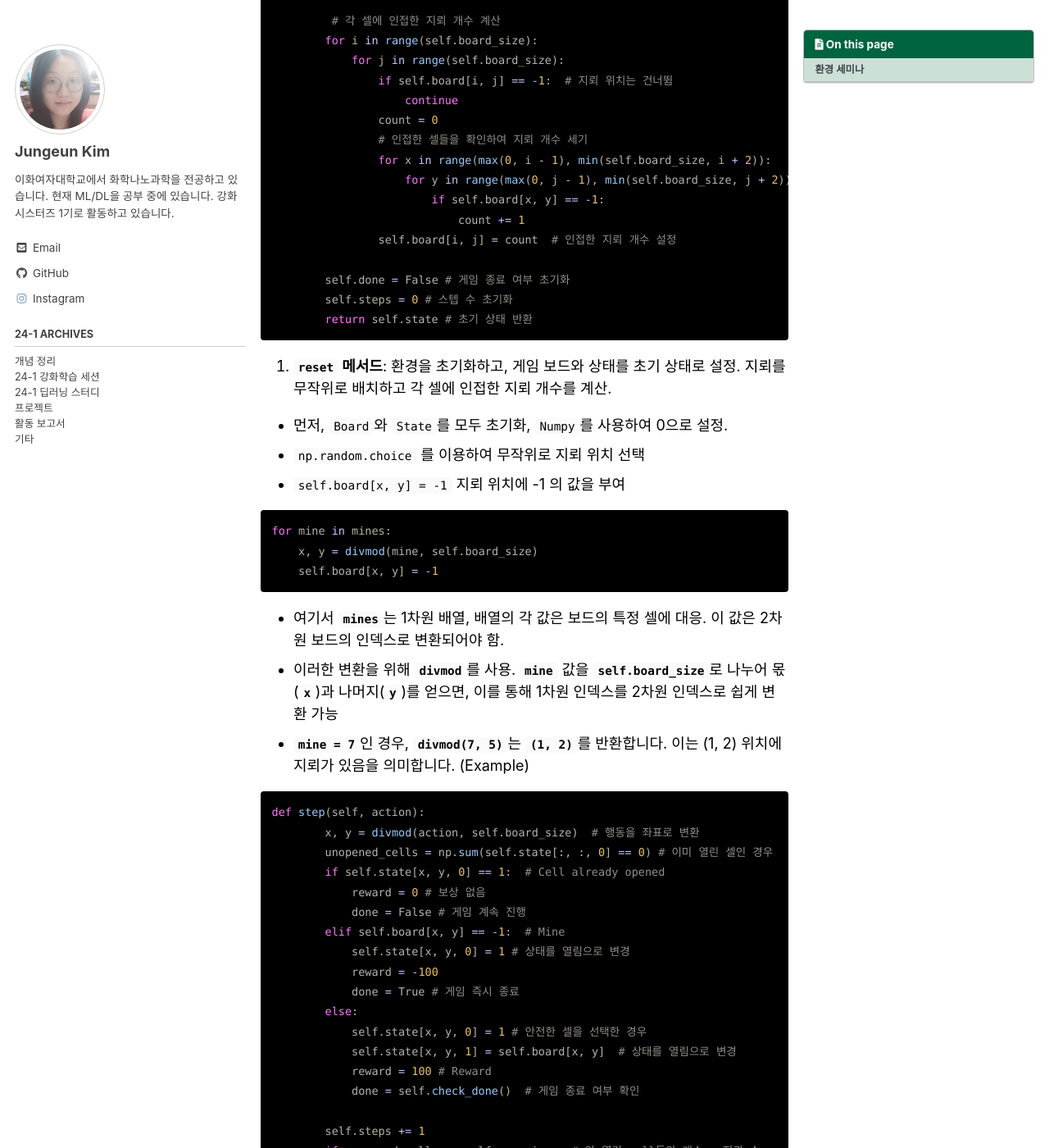
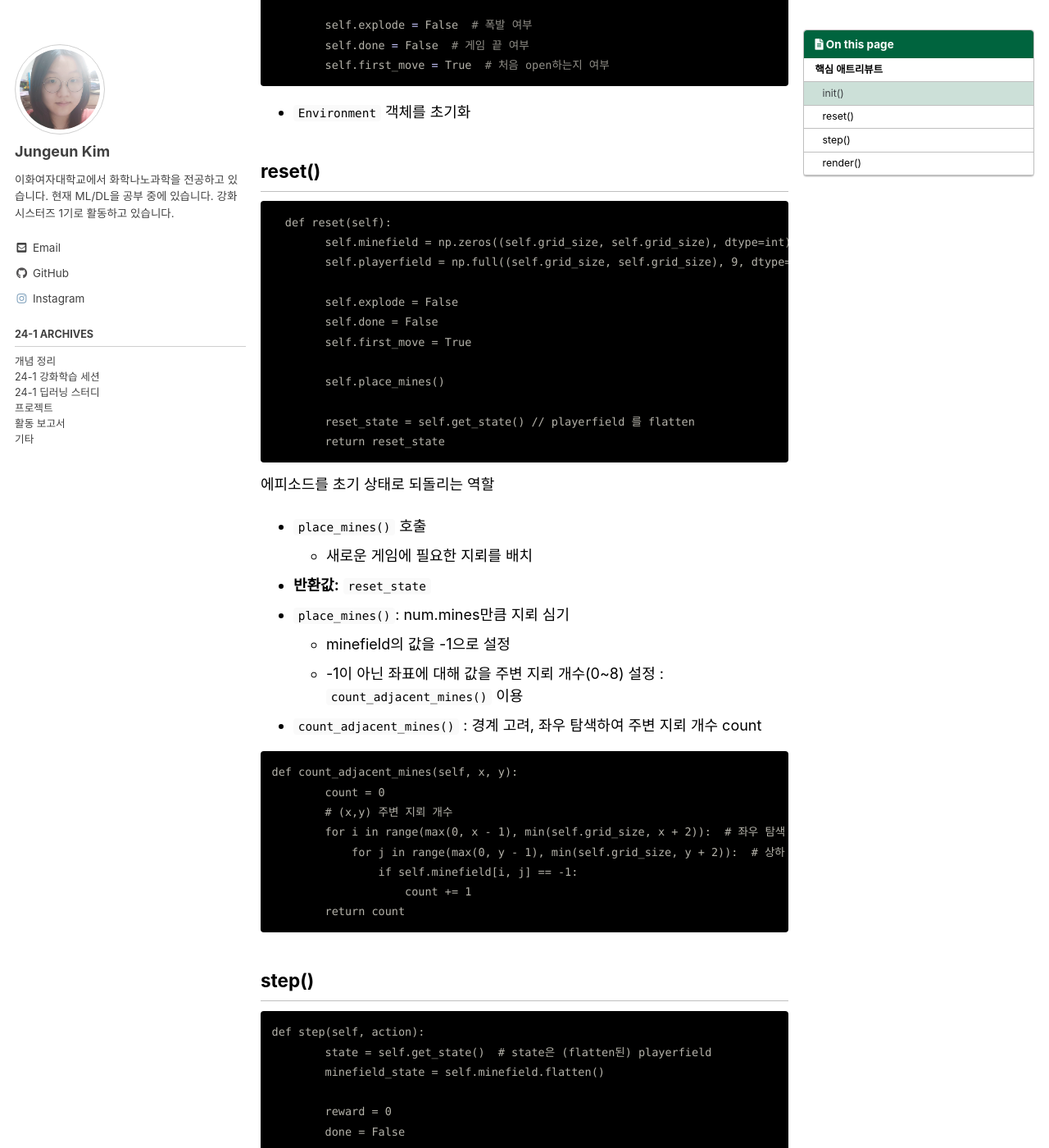
Before and after one commit to sy-mwish/kanghwasisters.github.io, a Jekyll site: the page built from _posts/2024-06-24-EnvSeminar04.md, in a window 1280 px wide and 1400 px high, scrolled down 1309 px. Shown: the whole window at 82% size. Built offline with Jekyll 4.4.1, drawn with Linux system fonts in a browser that asks for light colours; cached includes are drawn as plain includes; comment, search, counter and statistics services are not loaded; some of the changed text lies outside the part shown.

Commit message:
24-1 마지막 md

````diff
--- a/_posts/2024-06-24-EnvSeminar04.md
+++ b/_posts/2024-06-24-EnvSeminar04.md
@@ -12,101 +12,289 @@ author: Jungeun Kim
 date: 2024-06-24
 ---
 
-# 환경 세미나
+# 핵심 애트리뷰트
+
+- `self.minefield` : 지뢰 찾기 게임 상황이 저장된 애트리뷰트(정답지)
+
+    0: 지뢰 없음 / 1: 지뢰 있음
+
+    - **type:** np.array
+    - **구조:** grid_size x grid_size 크기의 2D NumPy 배열
+- `self.playerfield` : 플레이어가 보는 지뢰밭 상태
+
+    -1(hiddenmine), 0, 1, 2, 3, 4, 5, 6, 7, 8, 9(hidden)
+
+    - **type:** np.array
+    - **구조:** grid_size x grid_size 크기의 2D NumPy 배열
+    - **초기값:** 모든 셀이 9
+- `self.explode`: 플레이어가 지뢰를 밟았는지 여부
+
+    **타입**: `bool`
+
+- `self.done`: 게임이 끝났는지 여부
+
+    **타입**: `bool`
+
+- `self.first_move`: 현재 움직임이 첫 번째 움직임인지 여부
+
+    **타입**: `bool`
+
+    처음 open하는 타일은 safe: 지뢰가 아닌 타일 중 무작위 선택
+
+
+## init()
 
 ```python
-def __init__(self, board_size=9, num_mines=10):
-        super(MinesweeperEnv, self).__init__()
+class Environment:
+    def __init__(self):
+        self.grid_size = 9
+        self.num_mines = 10
 
-        self.board_size = board_size
-        self.num_mines = num_mines
+        # 실제 정답 minefield 초기화
+        self.minefield = np.zeros((self.grid_size, self.grid_size), dtype=int)
+        # 실제 화면 playerfield hidden 상태(9)로 초기화
+        self.playerfield = np.full((self.grid_size, self.grid_size), 9, dtype=int)
 
-        self.action_space = spaces.Discrete(board_size * board_size)
-        self.observation_space = spaces.Box(low=0, high=2, shape=(board_size, board_size, 2), dtype=int)
+        self.state_size = self.minefield.size # (81 반환됨)
 
-        self.reset()
+        self.explode = False  # 폭발 여부
+        self.done = False  # 게임 끝 여부
+        self.first_move = True  # 처음 open하는지 여부
 ```
 
-1. **`__init__` 메서드**: 환경 초기 설정을 담당. 보드 크기, 지뢰 개수, 행동 공간, 관측 공간을 정의.
+- `Environment` 객체를 초기화
 
-( board_size는 9x9의 공간, 지뢰 개수는 10개)
+## reset()
 
-`action_space`는 `gym`  을 활용하여 `spaces.Discrete` 로 구현, 행동 공간 정의 (보드 크기 * 보드 크기 개수만큼의 행동)
+```
+  def reset(self):
+        self.minefield = np.zeros((self.grid_size, self.grid_size), dtype=int)
+        self.playerfield = np.full((self.grid_size, self.grid_size), 9, dtype=int)
 
-`observation_space`는 `gym`을 활용하여 `spaces.Box`로 구현, 관측 공간 정의 (보드 크기, 보드 크기, 2) 크기의 박스, 값은 0에서 2까지(`shape`을 보면 이는 3차원 배열)
+        self.explode = False
+        self.done = False
+        self.first_move = True
 
-- 관측 공간은 **`spaces.Box(low=0, high=2, shape=(board_size, board_size, 2), dtype=np.int64)`**로 정의되어 있음. 이는 보드의 각 셀이 두 개의 값(열렸는지 여부와 인접한 지뢰의 수)으로 구성된 상태를 가집니다.
-- **`low=0`**과 **`high=2`**는 관측 공간의 각 값이 가질 수 있는 최소값과 최대값을 정의. 여기서 **`high=2`**는 각 값이 0, 1, 2 중 하나가 될 수 있음을 의미. 이는 상태가 두 개의 값으로 구성되어 있기 때문에 필요함
-    - 첫 번째 값은 셀이 열렸는지(0 또는 1).
-    - 두 번째 값은 인접한 지뢰의 수(0에서 8까지, 하지만 최대값을 2로 제한하여 간단하게 표현)
+        self.place_mines()
 
-```python
-def reset(self):
-        self.board = np.zeros((self.board_size, self.board_size), dtype=int)
-        self.state = np.zeros((self.board_size, self.board_size, 2), dtype=int)
-
-        # 지뢰 놓기
-        mines = np.random.choice(self.board_size * self.board_size, self.num_mines, replace=False)
-        for mine in mines:
-            x, y = divmod(mine, self.board_size)
-            self.board[x, y] = -1
-
-         # 각 셀에 인접한 지뢰 개수 계산
-        for i in range(self.board_size):
-            for j in range(self.board_size):
-                if self.board[i, j] == -1:  # 지뢰 위치는 건너뜀
-                    continue
-                count = 0
-                # 인접한 셀들을 확인하여 지뢰 개수 세기
-                for x in range(max(0, i - 1), min(self.board_size, i + 2)):
-                    for y in range(max(0, j - 1), min(self.board_size, j + 2)):
-                        if self.board[x, y] == -1:
-                            count += 1
-                self.board[i, j] = count  # 인접한 지뢰 개수 설정
-
-        self.done = False # 게임 종료 여부 초기화
-        self.steps = 0 # 스텝 수 초기화
-        return self.state # 초기 상태 반환
+        reset_state = self.get_state() // playerfield 를 flatten
+        return reset_state
 ```
 
-2.  **`reset` 메서드**: 환경을 초기화하고, 게임 보드와 상태를 초기 상태로 설정. 지뢰를 무작위로 배치하고 각 셀에 인접한 지뢰 개수를 계산.
+에피소드를 초기 상태로 되돌리는 역할
 
-- 먼저, `Board`와 `State`를 모두 초기화, `Numpy`를 사용하여 0으로 설정.
-- `np.random.choice` 를 이용하여 무작위로 지뢰 위치 선택
-- `self.board[x, y] = -1`  지뢰 위치에 -1 의 값을 부여
+- `place_mines()` 호출
+    - 새로운 게임에 필요한 지뢰를 배치
+- **반환값:** `reset_state`
+- `place_mines()`: num.mines만큼 지뢰 심기
+    - minefield의 값을 -1으로 설정
+    - -1이 아닌 좌표에 대해 값을 주변 지뢰 개수(0~8) 설정 : `count_adjacent_mines()` 이용
+- `count_adjacent_mines()` : 경계 고려, 좌우 탐색하여 주변 지뢰 개수 count
 
-```python
-for mine in mines:
-    x, y = divmod(mine, self.board_size)
-    self.board[x, y] = -1
+```
+def count_adjacent_mines(self, x, y):
+        count = 0
+        # (x,y) 주변 지뢰 개수
+        for i in range(max(0, x - 1), min(self.grid_size, x + 2)):  # 좌우 탐색 (경계 고려)
+            for j in range(max(0, y - 1), min(self.grid_size, y + 2)):  # 상하 탐색 (경계 고려)
+                if self.minefield[i, j] == -1:
+                    count += 1
+        return count
 ```
 
-- 여기서 **`mines`**는 1차원 배열, 배열의 각 값은 보드의 특정 셀에 대응. 이 값은 2차원 보드의 인덱스로 변환되어야 함.
-- 이러한 변환을 위해 **`divmod`**를 사용. **`mine`** 값을 **`self.board_size`**로 나누어 몫(**`x`**)과 나머지(**`y`**)를 얻으면, 이를 통해 1차원 인덱스를 2차원 인덱스로 쉽게 변환 가능
-- **`mine = 7`**인 경우, **`divmod(7, 5)`**는 **`(1, 2)`**를 반환합니다. 이는 (1, 2) 위치에 지뢰가 있음을 의미합니다. (Example)
+## step()
 
-```python
+```
 def step(self, action):
-        x, y = divmod(action, self.board_size)  # 행동을 좌표로 변환
-        unopened_cells = np.sum(self.state[:, :, 0] == 0) # 이미 열린 셀인 경우
-        if self.state[x, y, 0] == 1:  # Cell already opened
-            reward = 0 # 보상 없음
-            done = False # 게임 계속 진행
-        elif self.board[x, y] == -1:  # Mine
-            self.state[x, y, 0] = 1 # 상태를 열림으로 변경
-            reward = -100
-            done = True # 게임 즉시 종료
-        else:
-            self.state[x, y, 0] = 1 # 안전한 셀을 선택한 경우
-            self.state[x, y, 1] = self.board[x, y]  # 상태를 열림으로 변경
-            reward = 100 # Reward
-            done = self.check_done()  # 게임 종료 여부 확인
+        state = self.get_state()  # state은 (flatten된) playerfield
+        minefield_state = self.minefield.flatten()
 
-        self.steps += 1
-        if unopened_cells == self.num_mines: # 안 열린 cell들의 개수 = 지뢰 수 -> Clear
-            done = True
+        reward = 0
+        done = False
 
-        return self.state, reward, done, {}
+        if state[action] == 9:  # hidden 상태(9) 타일을 열면
+            state[action] = minefield_state[action]  # 타일에 정답 복사
+
+            # 지뢰를 선택하면 done
+            if state[action] == -1:
+                done = True
+                self.explode = True
+                reward = -10
+
+            # 선택한 타일이 0인 경우
+            elif state[action] == 0:
+                x, y = divmod(action, self.grid_size)  # 1차원 인덱스를 2차원 좌표로 변환
+                state = self.auto_reveal_tiles(x, y)  # 주변 타일 열기
+                num_hidden_tiles = np.count_nonzero(state == 9)  # 남은 hidden tile 수
+                if num_hidden_tiles == self.num_mines:  # 지뢰를 제외하고 전부 연 경우
+                    done = True
+                    reward = 100
+                else:
+                    done = False
+                    reward = 10
+
+            # 지뢰가 아닌 숫자(1~8) 타일을 선택한 경우
+            else:
+                num_hidden_tiles = np.count_nonzero(state == 9)  # 남은 hidden tile 수
+                if num_hidden_tiles == self.num_mines:  # 지뢰를 제외하고 전부 연 경우
+                    explode = False
+                    done = True
+                    reward = 100
+                else:
+                    explode = False
+                    done = False
+                    reward = 10
+
+        self.playerfield = state
+        self.playerfield = self.playerfield.reshape(self.grid_size, self.grid_size)
+        self.done = done
+
+        return state, reward, done
+
 ```
 
-3. **`step` 메서드** : 주어진 행동을 수행하고, 그 결과로 상태, 보상, 종료 여부를 반환. 선택한 셀이 이미 열려있는지, 지뢰인지, 안전한지에 따라 보상과 게임 종료 여부를 설정.
+`step` 메소드: 에이전트가 환경에 한 단계(action)를 수행할 때 호출
+
+- 현재 상태, 보상, 종료 여부를 반환합니다.
+
+**주요 동작 방식**
+
+- 현재 상태와 지뢰밭 상태 가져오기→보상, 종료 여부 초기화→선택한 타일이 hidden 상태(9)일 때 반환값 저장 **→** `playerfield` 업데이트 → 결과 반환
+
+- **현재 상태와 지뢰밭 상태 가져오기**
+    - **`self.get_state()`** 호출: 현재 `playerfield`를 1차원으로 변환
+    - **`self.minefield.flatten()`**호출: 현재 `minefield`를 1차원으로 변환
+
+    ```python
+    state = self.get_state()  # state는 (flatten된) playerfield
+    minefield_state = self.minefield.flatten()
+    ```
+
+- **`reward`과 `done` 초기화**
+
+    ```python
+    reward = 0
+    done = False
+    ```
+
+- **선택한 타일이 hidden 상태(9)일 때**
+
+    ```python
+    if state[action] == 9:
+        state[action] = minefield_state[action]  # 타일에 정답 복사
+    ```
+
+    - **지뢰 선택 시**
+
+        ```python
+        if state[action] == -1:
+            done = True
+            self.explode = True
+            reward = -10
+        ```
+
+    - **선택한 타일이 0일 경우 (주변 타일 열기)**
+
+        ```python
+        python코드 복사
+        elif state[action] == 0:
+            x, y = divmod(action, self.grid_size)  # 1차원 인덱스를 2차원 좌표로 변환
+            state = self.auto_reveal_tiles(x, y)  # 주변 타일 열기
+            num_hidden_tiles = np.count_nonzero(state == 9)  # 남은 hidden tile 수
+            if num_hidden_tiles == self.num_mines:  # 지뢰를 제외하고 전부 연 경우 (성공)
+                done = True
+                reward = 100
+            else:
+                done = False
+                reward = 10
+        ```
+
+    - **지뢰가 아닌 숫자(1~8) 타일 선택 시**
+
+        ```python
+        else:
+            num_hidden_tiles = np.count_nonzero(state == 9)  # 남은 hidden tile 수
+            if num_hidden_tiles == self.num_mines:  # 지뢰를 제외하고 전부 연 경우
+                explode = False
+                done = True
+                reward = 100
+            else:
+                explode = False
+                done = False
+                reward = 10
+        ```
+
+- **`playerfield` 업데이트 및 종료 여부 설정**
+
+    ```python
+    self.playerfield = state
+    self.playerfield = self.playerfield.reshape(self.grid_size, self.grid_size)
+    self.done = done
+    ```
+
+- **결과 반환**
+
+    ```python
+    return state, reward, done
+    ```
+
+
+**`auto_reveal_tiles()`**  : 타일 열기 함수
+
+- **`check_boundary()`**호출해서 경계 확인
+
+```
+def auto_reveal_tiles(self, x, y):
+        visited = set()  # 중복된 값 허용 X
+
+        def reveal(x, y):
+            if (x, y) in visited:
+                return
+            visited.add((x, y))
+            self.playerfield[x, y] = self.minefield[x, y]
+
+            # 주변 8개 타일 확인
+            if self.minefield[x, y] == 0:
+                for dx in [-1, 0, 1]:
+                    for dy in [-1, 0, 1]:
+                        nx, ny = x + dx, y + dy
+                        # 인덱스가 게임판 범위 내에 있는지 확인
+                        if self.check_boundary(nx, ny) and (nx, ny) not in visited:
+                            reveal(nx, ny)
+
+        reveal(x, y)
+        return self.playerfield
+```
+
+## render()
+
+- **`render()`** :  `playerfield`를 시각적으로 출력
+- pygame 으로 대체할 예정
+```py
+ def render(self): # 인수 설정
+        cnt = 1
+        for x in range(self.grid_size):
+            for y in range(self.grid_size):
+                tile = self.playerfield[x, y]
+                if cnt % self.grid_size != 0:
+                    if tile == 9:
+                        print('.', end=' ')
+                        cnt += 1
+                    elif tile == -1:
+                        print('X', end=' ')
+                        cnt += 1
+                    else:
+                        print(tile, end=' ')
+                        cnt += 1
+                else:
+                    if tile == 9:
+                        print('.')
+                        cnt += 1
+                    elif tile == -1:
+                        print('X')
+                        cnt += 1
+                    else:
+                        print(tile)
+                        cnt += 1
+        print('\n')
+```
````
Also changed, not shown: other parts of _posts/2024-06-24-EnvSeminar04.md (+1 -1 lines), _posts/2024-07-22-ProjectSession05.md (added, +37 -0 lines), _posts/2024-07-25-Presentation.md (added, +43 -0 lines).
